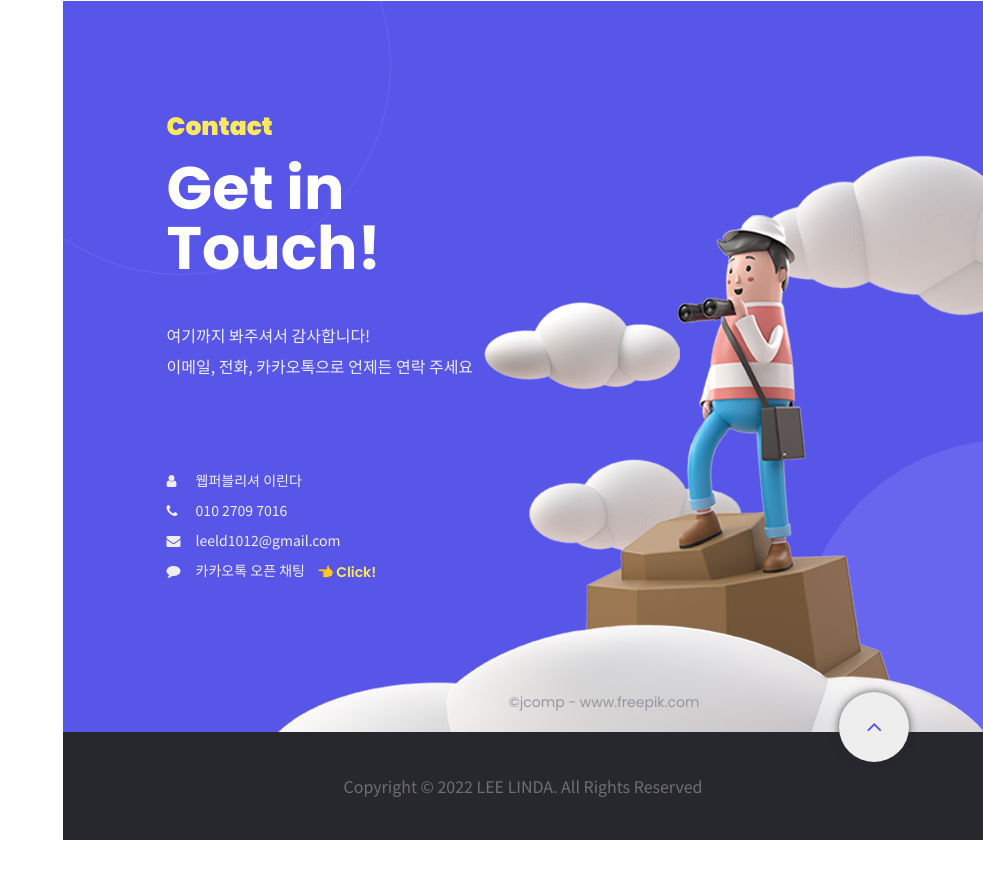
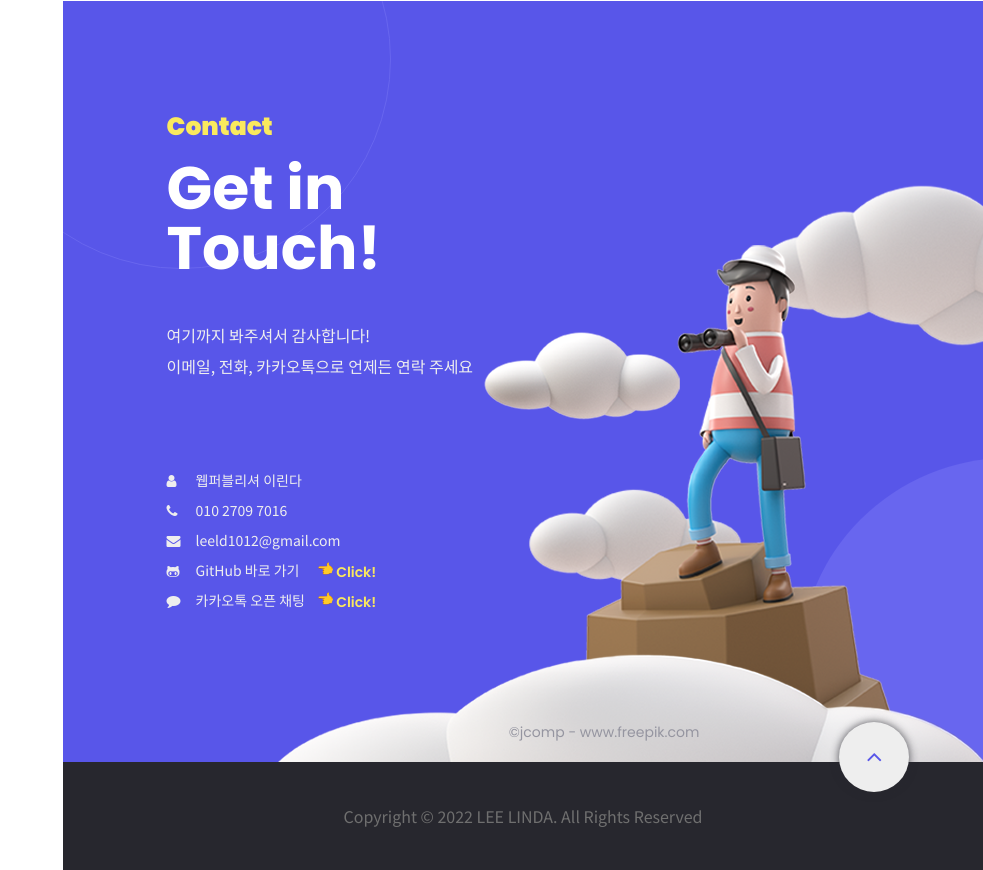
Before and after one commit to leeld1012/portfolio-web-1, a plain HTML site: page html/main.html in a window 1280 px wide. Shown: the part 5761-6631 px from the top of the page, without its empty margins (297-1280 px from the left). Before the commit the page ends 6601 px from the top, so only its background shows below. Drawn offline with nearby package versions, Linux system fonts and the light colour scheme; a script that the page names is missing.

Commit message:
second commit

```diff
--- a/html/main.html
+++ b/html/main.html
@@ -479,8 +479,11 @@
                     <li><i class='fa fa-user'></i>웹퍼블리셔 이린다</li>
                     <li><i class='fa fa-phone'></i>010 2709 7016</li>
                     <li><i class='fa fa-envelope'></i>leeld1012@gmail.com</li>
+                    <li><i class='fa fa-github-alt'></i><a href="https://open.kakao.com/o/sn2AWT3d"
+                      target="_blank">GitHub 바로 가기</a><span><i id="pointer">👈</i> Click!</span>
+                  </li>
                     <li><i class='fa fa-comment'></i><a href="https://open.kakao.com/o/sn2AWT3d"
-                        target="_blank">카카오톡 오픈 채팅</a><span><i id="poninter">👈</i> Click!</span>
+                      target="_blank">카카오톡 오픈 채팅</a><span><i id="pointer">👈</i> Click!</span>
                     </li>
                   </ul>
                 </address>
```
